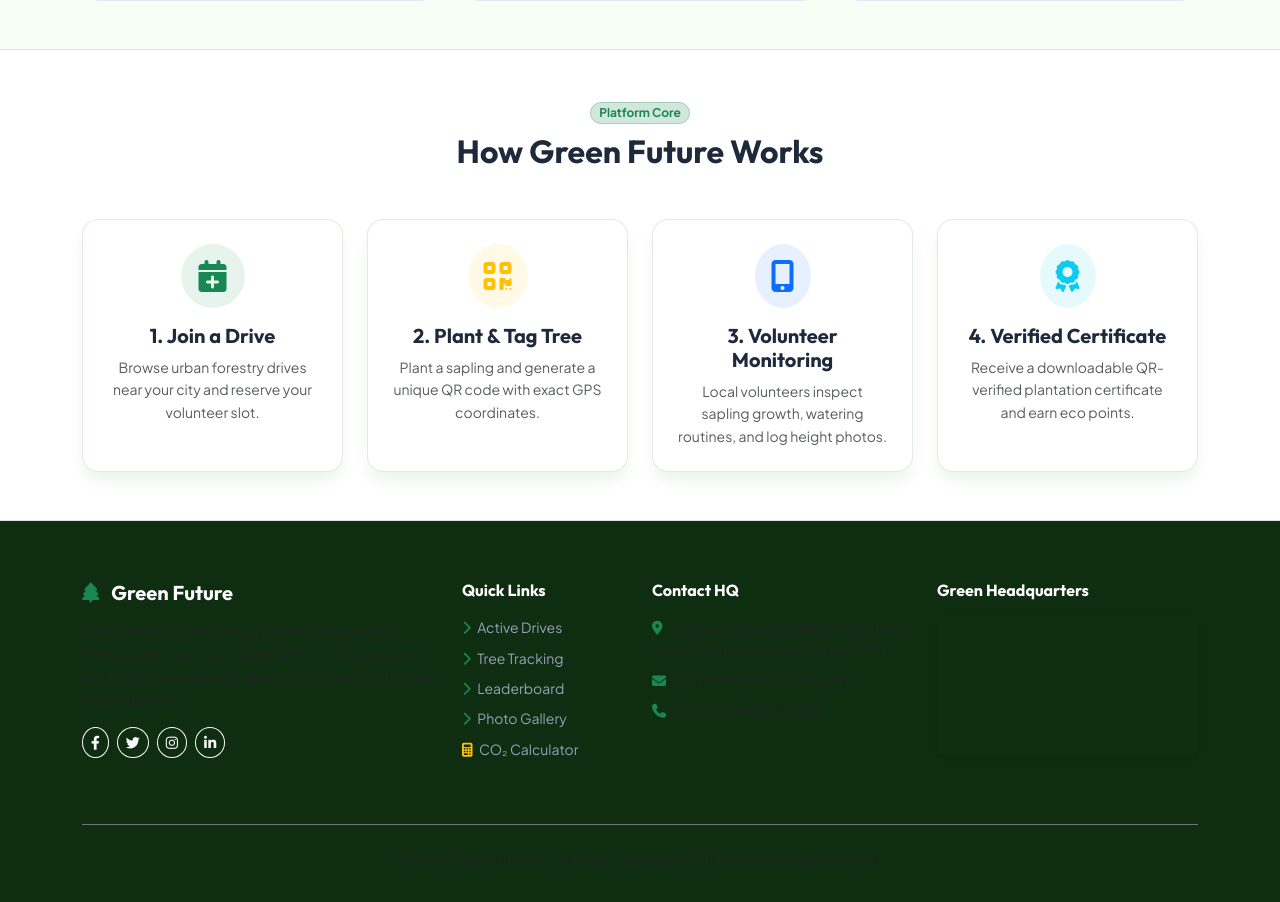
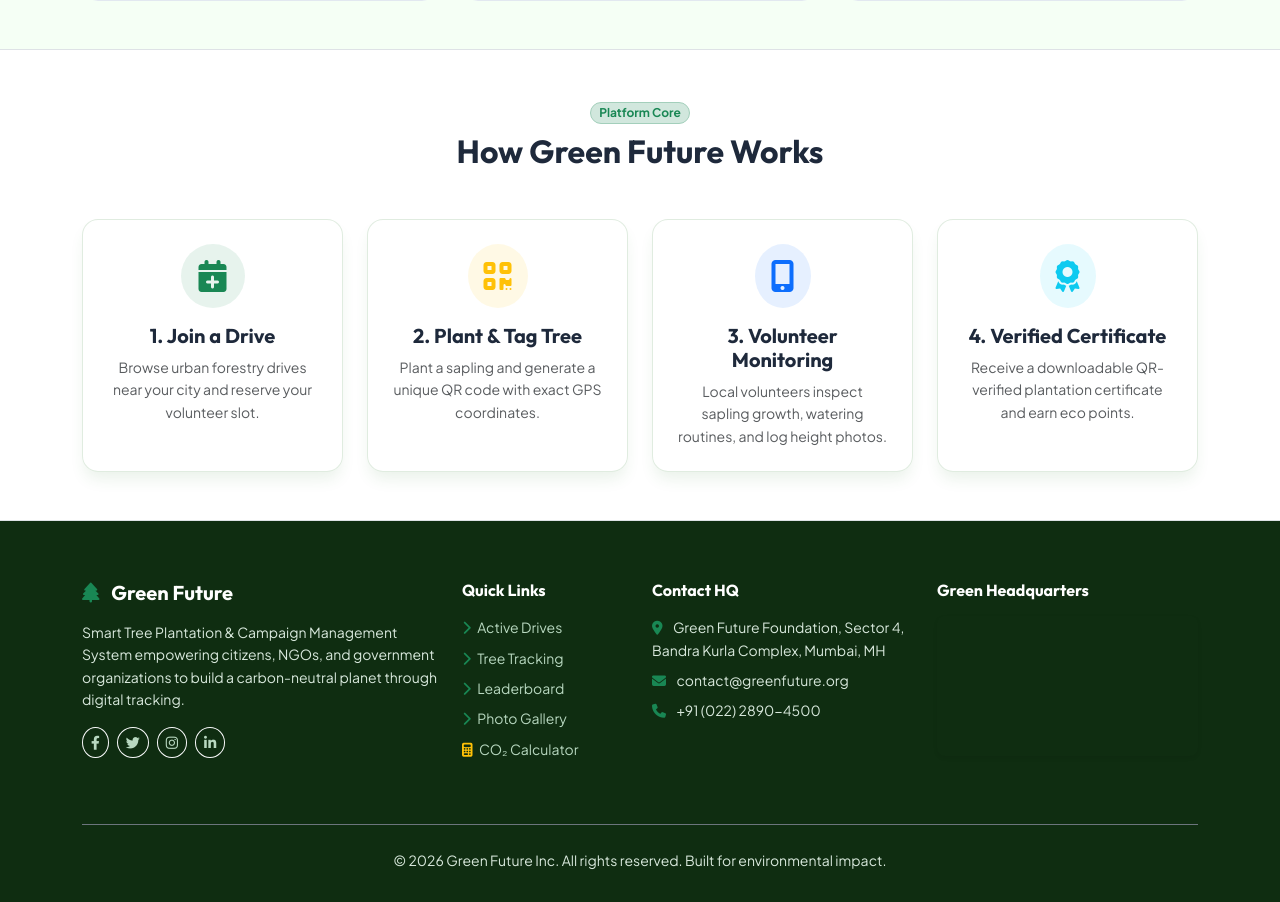
Before and after one commit to tanishjangid647-code/Green-future, a PHP site: page / in a window 1280 px wide. Shown: the part 1718-2620 px from the top of the page. Run offline with PHP 8.4, Linux system fonts and the light colour scheme; data comes from the database, SQL or seed files in the repository; some libraries are stand-ins or nearby versions; grey boxes are pictures that could not be loaded.

Commit message:
Stable Green Future version

```diff
--- a/assets/css/style.css
+++ b/assets/css/style.css
@@ -327,3 +327,40 @@ footer a {
 footer a:hover {
   color: var(--light-green);
 }
+
+/* Footer text visibility fix */
+footer {
+    color: #ffffff;
+}
+
+footer p,
+footer .text-muted,
+footer small {
+    color: #d8e8dc !important;
+}
+
+footer a {
+    color: #b8d8c0 !important;
+}
+
+footer a:hover {
+    color: #ffffff !important;
+}
+
+footer h5,
+footer h6 {
+    color: #ffffff !important;
+}
+
+footer .footer-description {
+    color: #d8e8dc !important;
+}
+
+footer .footer-contact,
+footer .footer-contact p {
+    color: #d8e8dc !important;
+}
+
+footer .copyright {
+    color: #b8d8c0 !important;
+}
```
